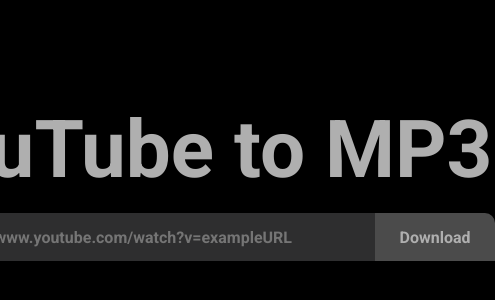
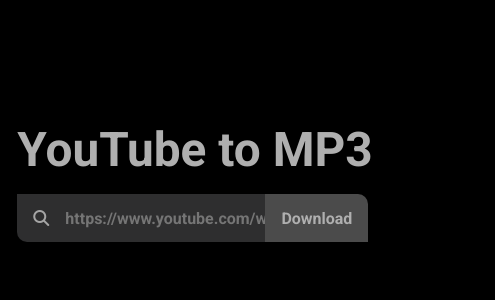
Before and after one commit to 325234234/YouTubeToMp3, a React (Vite) app: page / in a window 390 px wide. Shown: the part 240-540 px from the top of the page, 495 px wide, since content can reach past the window. Built offline with nearby package versions, Linux system fonts and the light colour scheme.

Commit message:
bug with server code, css refactor, responsive

```diff
--- a/src/App.jsx
+++ b/src/App.jsx
@@ -1,6 +1,5 @@
 import ReactModal from 'react-modal'
 import BeatLoader from 'react-spinners/BeatLoader'
-// import { keys } from "../env"
 import { useState } from "react"
 
 export default function App() {
--- a/src/index.css
+++ b/src/index.css
@@ -9,13 +9,16 @@
 body,
 input,
 button,
-.modal-content {
+.modal-content,
+#searchbar > button {
   font-family: 'Roboto', sans-serif;
+  color: rgb(175, 175, 175);
 }
 
 /* Layout */
 body {
   min-height: 100vh;
+
   display: flex;
   flex-direction: column;
   justify-content: center;
@@ -34,20 +37,20 @@
 /* Title */
 main > h1 {
   text-align: center;
+  font-size: 5rem;
+
   margin-bottom: 1rem;
-  font-size: 5rem;
-  color: rgb(175, 175, 175);
 }
 
 /* Search bar */
 #searchbar {
+  height: 3em;
+  width: 600px;
+
   position: relative;
 
   display: flex;
   align-items: center;
-
-  height: 3em;
-  width: 600px;
 }
 
 #searchbar > input {
@@ -68,6 +71,7 @@
   z-index: 2;
   position: absolute;
   left: 1em;
+
   color: #A5A5A5;
 }
 
@@ -85,7 +89,6 @@
   border-top-right-radius: 10px;
 
   background-color: #4B4B4B;
-  color: rgb(175, 175, 175);
 
   cursor: pointer;
 }
@@ -101,9 +104,8 @@
 /* Error modal */
 .modal-overlay {
   width: 200px;
-  height: 75px;
+  height: 50px;
 
-  /* position: fixed; */
   position: absolute;
   top: 100px;
   left: 50%;
@@ -126,16 +128,35 @@
 .modal-content {
   width: 100%;
   height: 100%;
+
+  font-weight: 700;
+
   background-color: #2E2E2F;
+
   display: flex;
   flex-direction: column;
   justify-content: center;
   align-items: center;
-  color: white;
+
   border: 3px solid #4B4B4B;
+  border-radius: 10px;
+  outline: none;
 
   position: absolute;
   overflow: auto;
-  border-radius: 10px;
-  outline: none;
 }
+
+@media (max-width: 650px) {
+  main > h1 {
+    font-size: 12.25vw;
+  }
+
+  #searchbar {
+    width: 90vw;
+  }
+
+  #searchbar > button {
+    width: fit-content;
+    padding: 0 1em;
+  }
+}
```
Also changed, not shown: 1 other file (tests, documents, lock files or other folders). Lines whose indentation alone changed are shown as unchanged.
